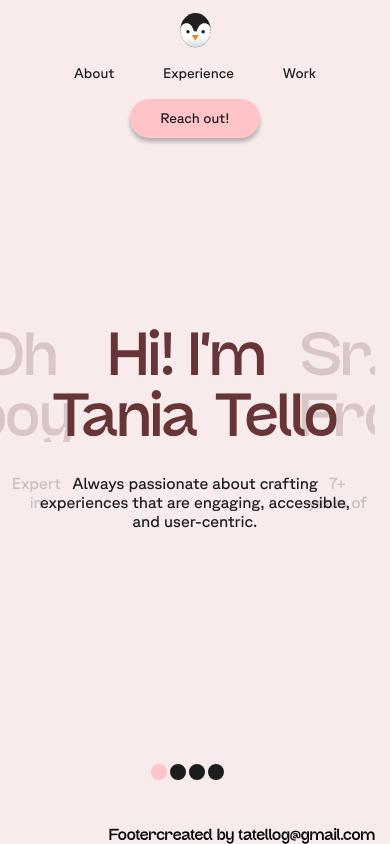
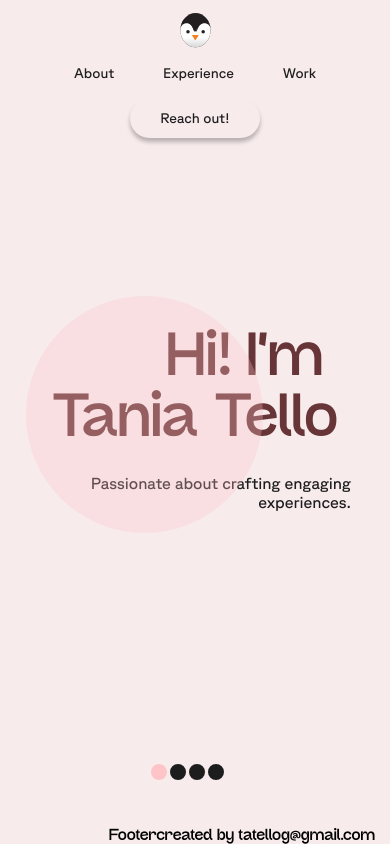
Before and after one commit to tatellog/next-vercel, a Next.js app: page / in a window 390 px wide. Built offline with nearby package versions, Linux system fonts and the light colour scheme; a web font is replaced by a local one.

Commit message:
Slide component design web and mobile were fixed

```diff
--- a/src/components/organisms/HeroSlider/index.tsx
+++ b/src/components/organisms/HeroSlider/index.tsx
@@ -3,7 +3,14 @@ import React, { useEffect, useState } from 'react'
 import Slide from '../Slide'
 import SliderButton from '../SliderButton'
 
-import { ButtonContainer, HeroSliderContainer, SlideWrapper } from './styles'
+import {
+  BackgroundCircle,
+  BackgroundWrapper,
+  ButtonContainer,
+  HeroSliderContainer,
+  Ilustrations,
+  SlideWrapper,
+} from './styles'
 import { CarouselProps } from './types'
 
 const HeroSlider: React.FC<CarouselProps> = ({ slides, autoplay }) => {
@@ -33,12 +40,18 @@ const HeroSlider: React.FC<CarouselProps> = ({ slides, autoplay }) => {
 
   return (
     <HeroSliderContainer id="slider-container">
+      <BackgroundWrapper id="background-mobile">
+        <BackgroundCircle $backgroundColor={slides[activeIndex].color}>
+          <Ilustrations></Ilustrations>
+        </BackgroundCircle>
+      </BackgroundWrapper>
       <SlideWrapper $activeIndex={activeIndex}>
         {slides.map((slide, index) => (
           <Slide
             key={index}
             text={slide.title}
             subtitle={slide.subtitle}
+            smallSubtitle={slide.smallSubtitle}
             backgroundColor={slide.backgroundColor}
             index={activeIndex}
             id={
--- a/src/components/organisms/HeroSlider/styles.ts
+++ b/src/components/organisms/HeroSlider/styles.ts
@@ -13,6 +13,9 @@ export const SlideWrapper = styled.div<{ $activeIndex: number }>`
   grid-gap: 10px;
   height: 100vh;
   width: 100%;
+  & .small-subtitle {
+    display: none;
+  }
 
   & #slide-control {
     grid-row: 3;
@@ -25,12 +28,24 @@ export const SlideWrapper = styled.div<{ $activeIndex: number }>`
     position: fixed;
     height: 100%;
     width: 100%;
+    @media screen and (max-width: 768px) {
+      & .normal-subtitle {
+        display: none;
+      }
+
+      & p {
+        text-align: end;
+      }
+      & h1 {
+        text-align: end;
+      }
+    }
   }
 
   & #prev-slide {
+    z-index: 99;
     grid-row: 1/3;
     grid-column: 1/3;
-    z-index: 99;
     opacity: 0.2;
     width: 25%;
     & h1 {
@@ -43,12 +58,15 @@ export const SlideWrapper = styled.div<{ $activeIndex: number }>`
       direction: rtl;
       overflow: hidden;
     }
+    @media screen and (max-width: 768px) {
+      visibility: hidden;
+    }
   }
 
   & #next-slide {
+    z-index: 99;
     grid-row: 1 / 3;
     grid-column: 3 / 3;
-    z-index: 99;
     opacity: 0.2;
     & h1 {
       overflow: hidden;
@@ -60,9 +78,19 @@ export const SlideWrapper = styled.div<{ $activeIndex: number }>`
       direction: ltr;
       overflow: hidden;
     }
+    @media screen and (max-width: 768px) {
+      visibility: hidden;
+    }
   }
+
   & #inactive {
     display: none;
+  }
+
+  @media screen and (max-width: 768px) {
+    & .small-subtitle {
+      display: block;
+    }
   }
 `
 export const ButtonContainer = styled.div`
@@ -77,3 +105,37 @@ export const ButtonContainer = styled.div`
   align-self: flex-end;
   margin-bottom: 3rem;
 `
+
+export const BackgroundWrapper = styled.div`
+  position: absolute;
+  top: 13.25rem;
+  bottom: 8.75rem;
+  left: 0;
+  right: 0;
+  width: 1em;
+  height: 1em;
+  margin: auto;
+  font-size: 82.93333333333334vmin;
+  @media screen and (max-width: 768px) {
+    z-index: 1;
+  }
+`
+export const BackgroundCircle = styled.div<{ $backgroundColor: string }>`
+  background-color: ${({ $backgroundColor }) =>
+    $backgroundColor && $backgroundColor};
+  position: absolute;
+  width: 60.77777777777779vmin;
+  height: 60.77777777777779vmin;
+  aspect-ratio: 1;
+  opacity: 0.3;
+  margin: 0;
+  border-radius: 50%;
+  transform: translate(0px, 0px);
+`
+export const Ilustrations = styled.div`
+  position: relative;
+  display: flex;
+  justify-content: center;
+  width: 100%;
+  height: 100%;
+`
--- a/src/components/organisms/HeroSlider/types.ts
+++ b/src/components/organisms/HeroSlider/types.ts
@@ -8,6 +8,7 @@ interface Slide {
   id: number
   title: string
   subtitle: string
+  smallSubtitle: string
   backgroundColor: string
   color: string
   images: Images
--- a/src/components/organisms/Slide/index.tsx
+++ b/src/components/organisms/Slide/index.tsx
@@ -9,13 +9,15 @@ const Slide: React.FC<SlideProps> = ({
   backgroundColor,
   id,
   index,
+  smallSubtitle,
 }) => (
   <SlideContainer
     $backgroundColor={id === 'active-slide' ? backgroundColor : 'transparent'}
     id={id}
   >
     <Title $prefix={index === 3 && id === 'active-slide'}>{text}</Title>
-    <Subtitle>{subtitle}</Subtitle>
+    <Subtitle className="normal-subtitle">{subtitle}</Subtitle>
+    <Subtitle className="small-subtitle">{smallSubtitle}</Subtitle>
   </SlideContainer>
 )
 
--- a/src/components/organisms/Slide/types.ts
+++ b/src/components/organisms/Slide/types.ts
@@ -4,4 +4,5 @@ export interface SlideProps {
   backgroundColor: string
   id: string
   index: number
+  smallSubtitle: string
 }
--- a/src/components/organisms/TopMenu/index.tsx
+++ b/src/components/organisms/TopMenu/index.tsx
@@ -22,9 +22,7 @@ const TopMenu = () => (
         </Link>
       ))}
     </MenuOptions>
-    <ReachOutButton $backgroundColor={colors.main.primaryPink}>
-      Reach out!
-    </ReachOutButton>
+    <ReachOutButton>Reach out!</ReachOutButton>
   </TopMenuContainer>
 )
 
--- a/src/components/organisms/TopMenu/styles.ts
+++ b/src/components/organisms/TopMenu/styles.ts
@@ -3,14 +3,12 @@ import styled from 'styled-components'
 import colors from '@/theme/colors'
 import { breakpoints } from '@/theme/constants'
 
-export const ReachOutButton = styled.button<{
-  $backgroundColor?: string
-}>`
+export const ReachOutButton = styled.button`
   width: 8.125rem;
   height: 2.4375rem;
   cursor: pointer;
   box-shadow: 0px 4px 4px 0px rgba(0, 0, 0, 0.25);
-  background-color: ${({ $backgroundColor }) => $backgroundColor};
+  background-color: transparent;
   border-radius: 2.25rem;
   border-color: transparent;
   text-align: center;
--- a/src/utils.ts
+++ b/src/utils.ts
@@ -8,6 +8,7 @@ export const slides = [
     title: 'Hi! I\u2019m \nTania Tello',
     subtitle:
       'Always passionate about crafting experiences that are engaging,\n accessible, and user-centric.',
+    smallSubtitle: 'Passionate about crafting engaging experiences.',
     images: {
       stars: '/images/svg/cross1.svg',
       primary: '/images/svg/react.svg',
@@ -21,6 +22,8 @@ export const slides = [
     title: 'Sr. Front End \nEngineer',
     subtitle:
       '7+ years of experience, specializing in dynamic and user-friendly web applications,\n e-commerce platforms, and recently mobile apps using React-Native',
+    smallSubtitle:
+      'Huge experience in web app, spa, e-commerce, and React-Native mobile apps',
     images: {
       stars: '/images/svg/crossB.svg',
       primary: '/images/svg/react.svg',
@@ -33,6 +36,8 @@ export const slides = [
     title: 'Technology \nMentor',
     subtitle:
       'One of my motivations for technology is to encourage and mentor women to learn about\n various technological disciplines, given the need for more women in the sector.',
+    smallSubtitle:
+      'Motivated to mentor and empower women in tech for gender diversity.',
     images: {
       stars: '/images/svg/crossY.svg',
       primary: '/images/svg/school.svg',
@@ -46,6 +51,7 @@ export const slides = [
     title: 'Oh boy, \ncan I code',
     subtitle:
       'Expert in React.js. Highly skilled at JavaScript, and Redux. Also experienced \nin Next.js, React-Native, styled-components, Typescript GraphQL, and Flex-Box. Characterized by sticking\n to good practices with frameworks such as React-Testing Library, Jest and E2E testing with Cypress.',
+    smallSubtitle: 'Skilled in React, JavaScript, Redux, Next.js, and more',
     images: {
       stars: '',
       secondary: '',
```
Also changed, not shown: public/images/svg/body-penguin.svg (added).
